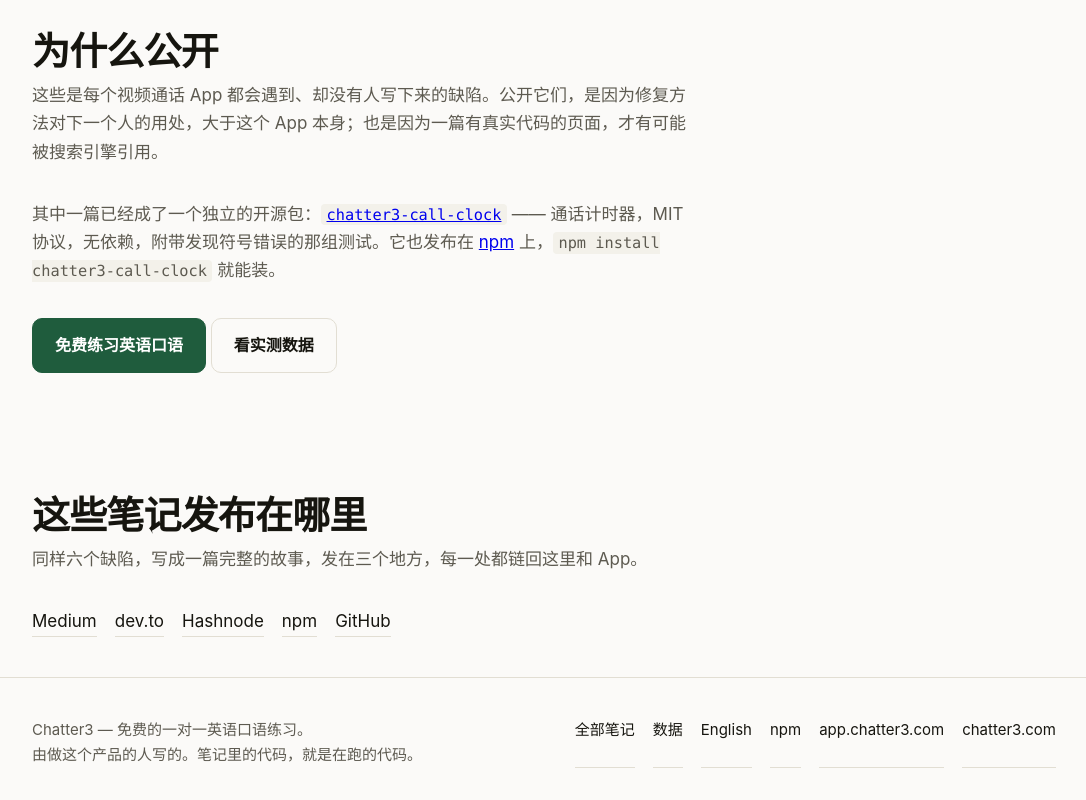
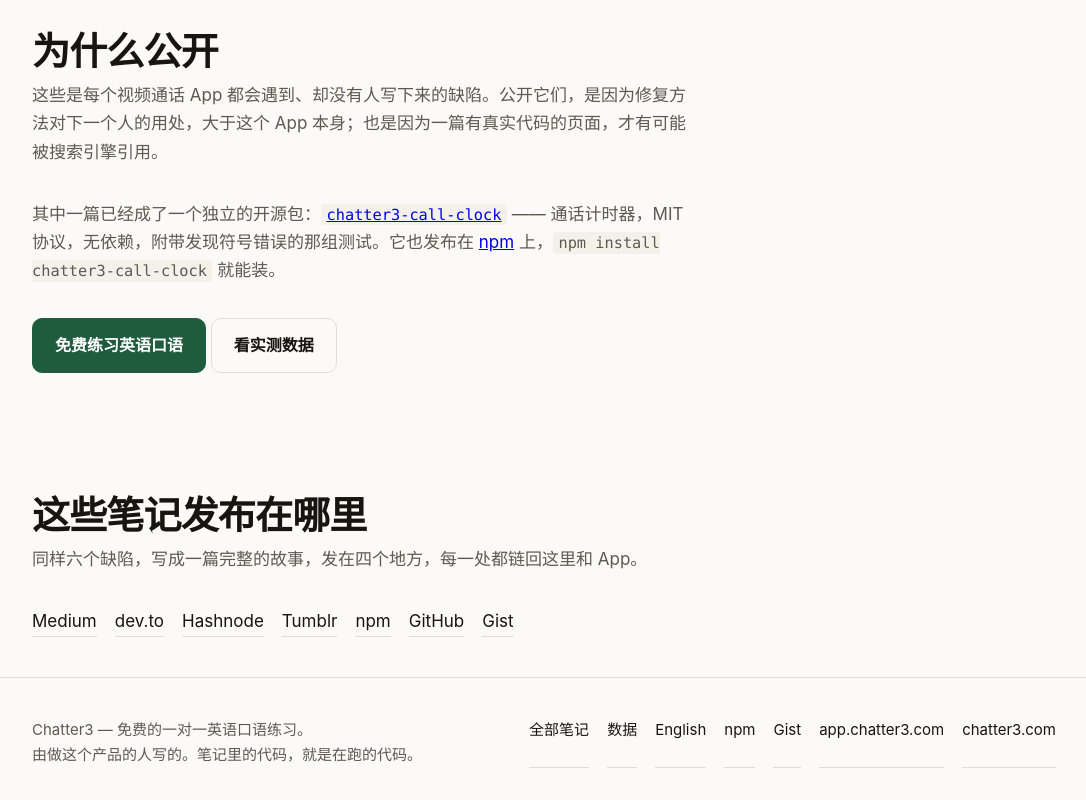
Before and after one commit to chatter3-lab/chatter3-lab.github.io, a plain HTML site: page zh/index.html in a window 1280 px wide. Shown: the part 1471-2271 px from the top of the page, without its empty margins (96-1182 px from the left). Drawn offline with Linux system fonts and the light colour scheme.

Commit message:
feat(seo): the notes point at Tumblr and at the gist as well
Tumblr is a live blog now - @chatter3-lab, "Chatter3 Engineering Notes" -
with the story on it, and its outbound links carry no nofollow. The call
clock also has a one-page gist, so the package README, the gist and the
note all point at the same two places.

Four story publications now (Medium, dev.to, Hashnode, Tumblr), plus the
package on npm and GitHub and the gist.

```diff
--- a/zh/index.html
+++ b/zh/index.html
@@ -105,13 +105,15 @@
   <section class="notes">
     <div class="wrap">
       <h2>这些笔记发布在哪里</h2>
-      <p class="section-note">同样六个缺陷，写成一篇完整的故事，发在三个地方，每一处都链回这里和 App。</p>
+      <p class="section-note">同样六个缺陷，写成一篇完整的故事，发在四个地方，每一处都链回这里和 App。</p>
       <p class="pub-links">
         <a href="https://medium.com/@chatter3_lab/six-production-bugs-in-a-webrtc-app-with-the-tests-that-keep-them-fixed-aef40ace1c3a">Medium</a>
         <a href="https://dev.to/chatter3_lab/six-production-bugs-in-a-webrtc-app-with-the-tests-that-keep-them-fixed-25oj">dev.to</a>
         <a href="https://hashnode.com/posts/six-production-bugs-in-a-webrtc-app-with-the-tests-that-keep-them-fixed/6afd4846d442bab38e0895c0">Hashnode</a>
+        <a href="https://www.tumblr.com/chatter3-lab">Tumblr</a>
         <a href="https://www.npmjs.com/package/chatter3-call-clock">npm</a>
         <a href="https://github.com/chatter3-lab/chatter3-call-clock">GitHub</a>
+        <a href="https://gist.github.com/rkj-c3/0881f4837f5694165c9cd8d26cff5bd1">Gist</a>
       </p>
     </div>
   </section>
@@ -128,6 +130,7 @@
       <a href="/data/">数据</a>
       <a href="/">English</a>
       <a href="https://www.npmjs.com/package/chatter3-call-clock">npm</a>
+      <a href="https://gist.github.com/rkj-c3/0881f4837f5694165c9cd8d26cff5bd1">Gist</a>
       <a href="https://app.chatter3.com">app.chatter3.com</a>
       <a href="https://chatter3.com">chatter3.com</a>
     </div>
```
Also changed, not shown: call-clock/index.html (+1 -0 lines), index.html (+3 -1 lines), 1 other file.
